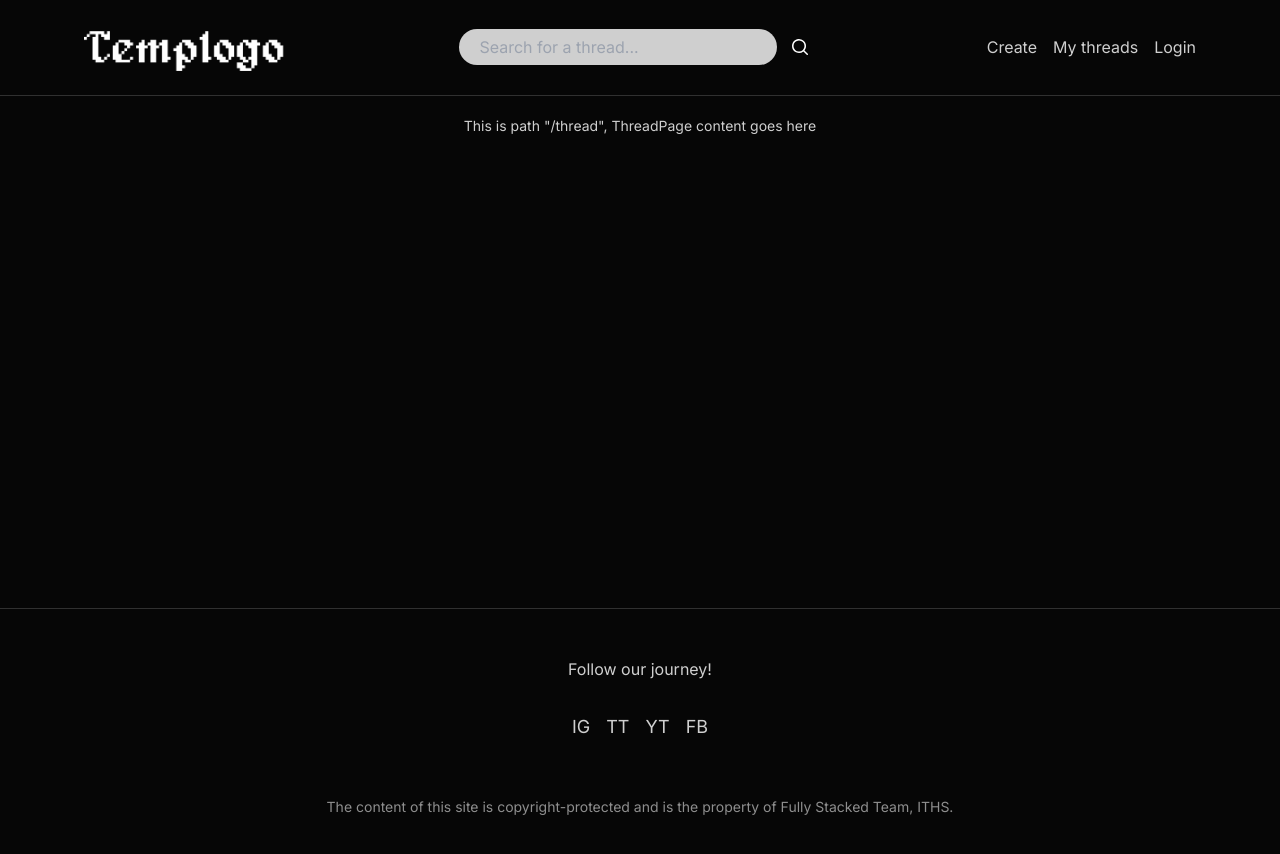
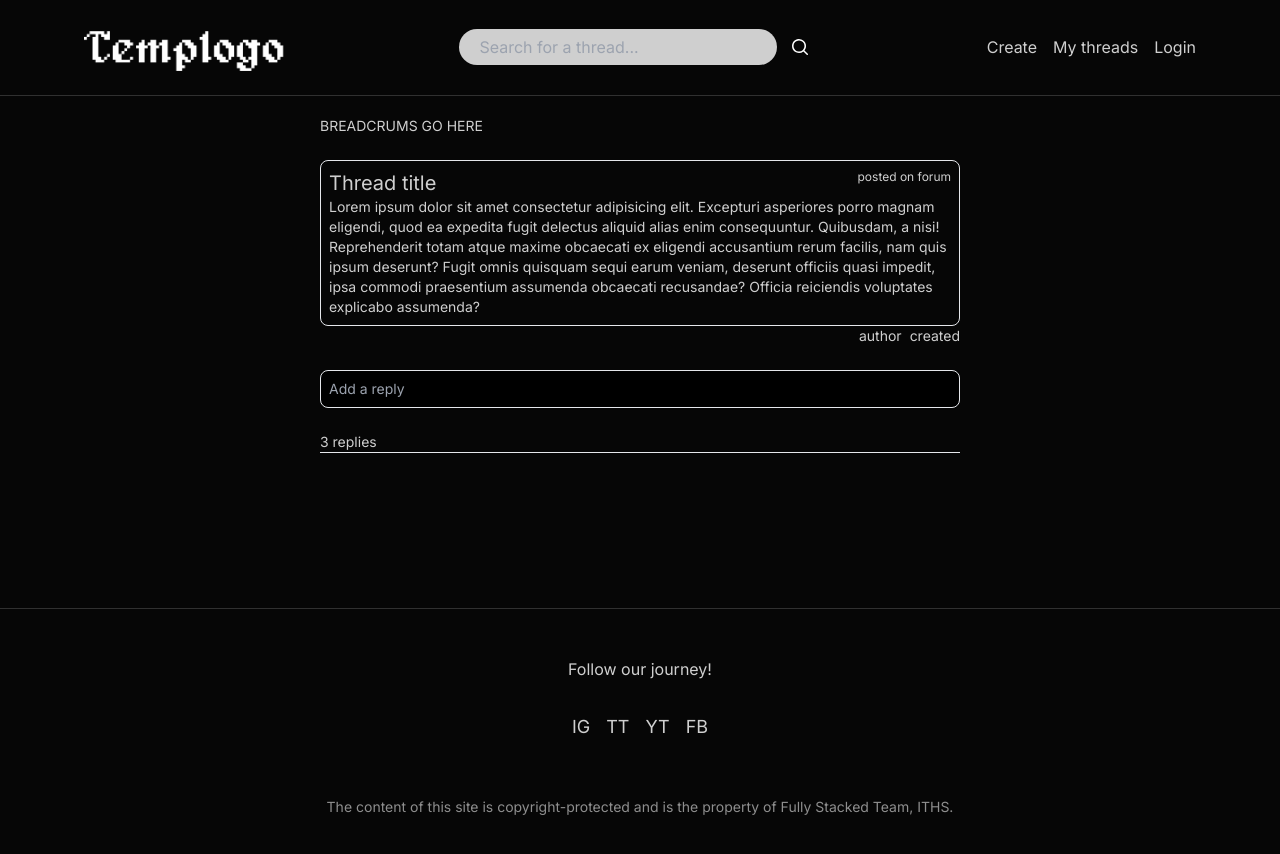
Before and after one commit to amilpsp/fullstack-frontend, a React (Vite) app: page /thread in a window 1280 px wide. Shown: the top 854 px of the page. Built offline with nearby package versions, Linux system fonts and the light colour scheme.

Commit message:
Basic placement down except for comments

```diff
--- a/src/Pages/ThreadPage/ThreadPage.tsx
+++ b/src/Pages/ThreadPage/ThreadPage.tsx
@@ -1,13 +1,47 @@
 import './ThreadPage.css'
-
-/* type Props = {} */
+/* import { TextField } from "@mui/material"; /* type Props = {} */
 
 const ThreadPage = (/* props: Props */) => {
-    return (
-        <div>
-            <p>This is path "/thread", ThreadPage content goes here</p>
+  return (
+    <div id="page" className='flex flex-col gap-6'>
+        <div className='jusify-self-center'>BREADCRUMS GO HERE</div>
+      <section className="align-stretch w-[50vw]">
+        <article id="post-body" className="border rounded-lg p-2 ">
+          <div className="flex flex-row justify-between gap-2">
+            <h2 className="text-xl">Thread title</h2>{" "}
+            <div className='text-xs'>
+              posted on <span>forum</span>
+            </div>
+          </div>
+          <p>
+            Lorem ipsum dolor sit amet consectetur adipisicing elit. Excepturi
+            asperiores porro magnam eligendi, quod ea expedita fugit delectus
+            aliquid alias enim consequuntur. Quibusdam, a nisi! Reprehenderit
+            totam atque maxime obcaecati ex eligendi accusantium rerum facilis,
+            nam quis ipsum deserunt? Fugit omnis quisquam sequi earum veniam,
+            deserunt officiis quasi impedit, ipsa commodi praesentium assumenda
+            obcaecati recusandae? Officia reiciendis voluptates explicabo
+            assumenda?
+          </p>
+        </article>
+        {/* end of post body */}
+        <div id="post-info" className="flex flex-row justify-end gap-2">
+          <span>author</span>
+          <span>created</span>
         </div>
-    )
-}
+      </section>
+
+      <input
+        type="text"
+        aria-label="Add-reply"
+        placeholder="Add a reply"
+        className='text-white bg-black border rounded-lg p-2'
+      ></input>
+
+      <div className=''><span>3 replies</span> <hr/></div>
+    </div>
+
+  );
+};
 
 export default ThreadPage
```
